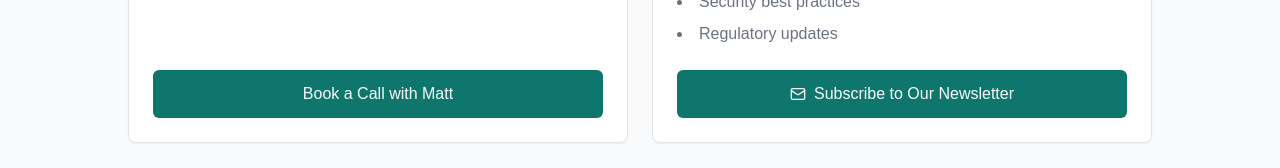
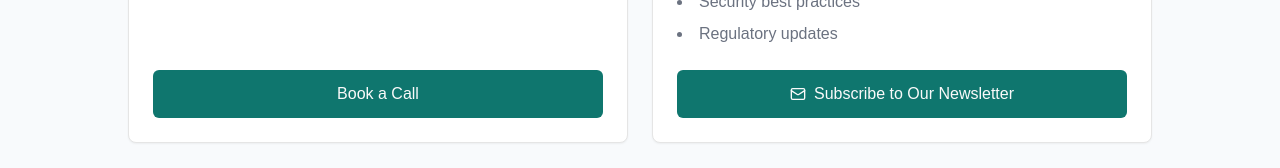
Before and after one commit to mattddyer/Shoogle, a Next.js app: page / in a window 1280 px wide. Shown: the part 5757-5925 px from the top of the page. Built offline with nearby package versions, Linux system fonts and the light colour scheme.

Commit message:
Update button text to simply 'Book a Call'

```diff
--- a/app/page.tsx
+++ b/app/page.tsx
@@ -152,7 +152,7 @@ export default function Home() {
                 <div className="mt-auto">
                   <Link href="https://cal.com/mattdyer/15min" target="_blank" rel="noopener noreferrer">
                     <Button className="w-full bg-primary hover:bg-primary/90 h-12 text-base">
-                      Book a Call with Matt
+                      Book a Call
                     </Button>
                   </Link>
                 </div>
```
